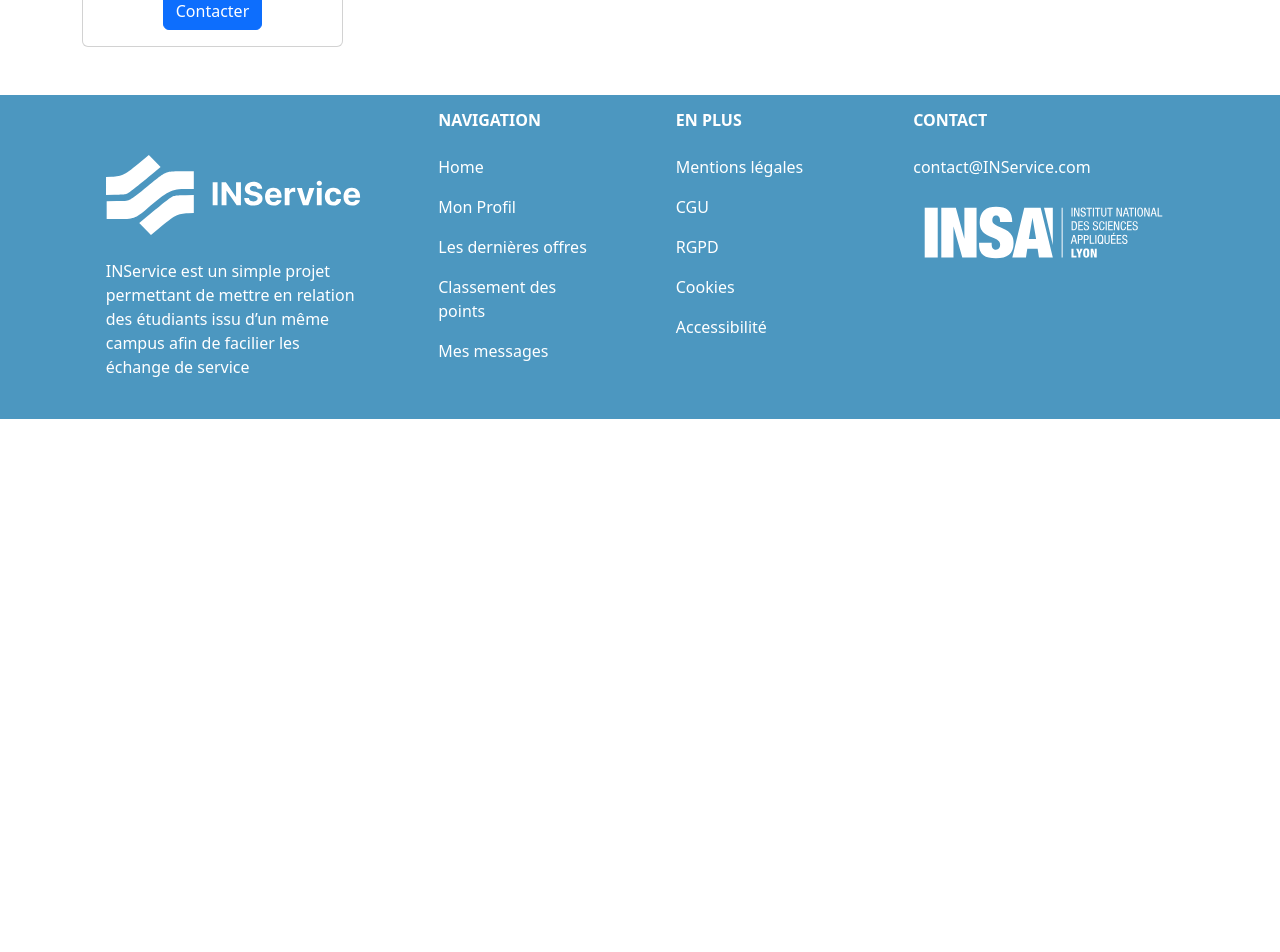
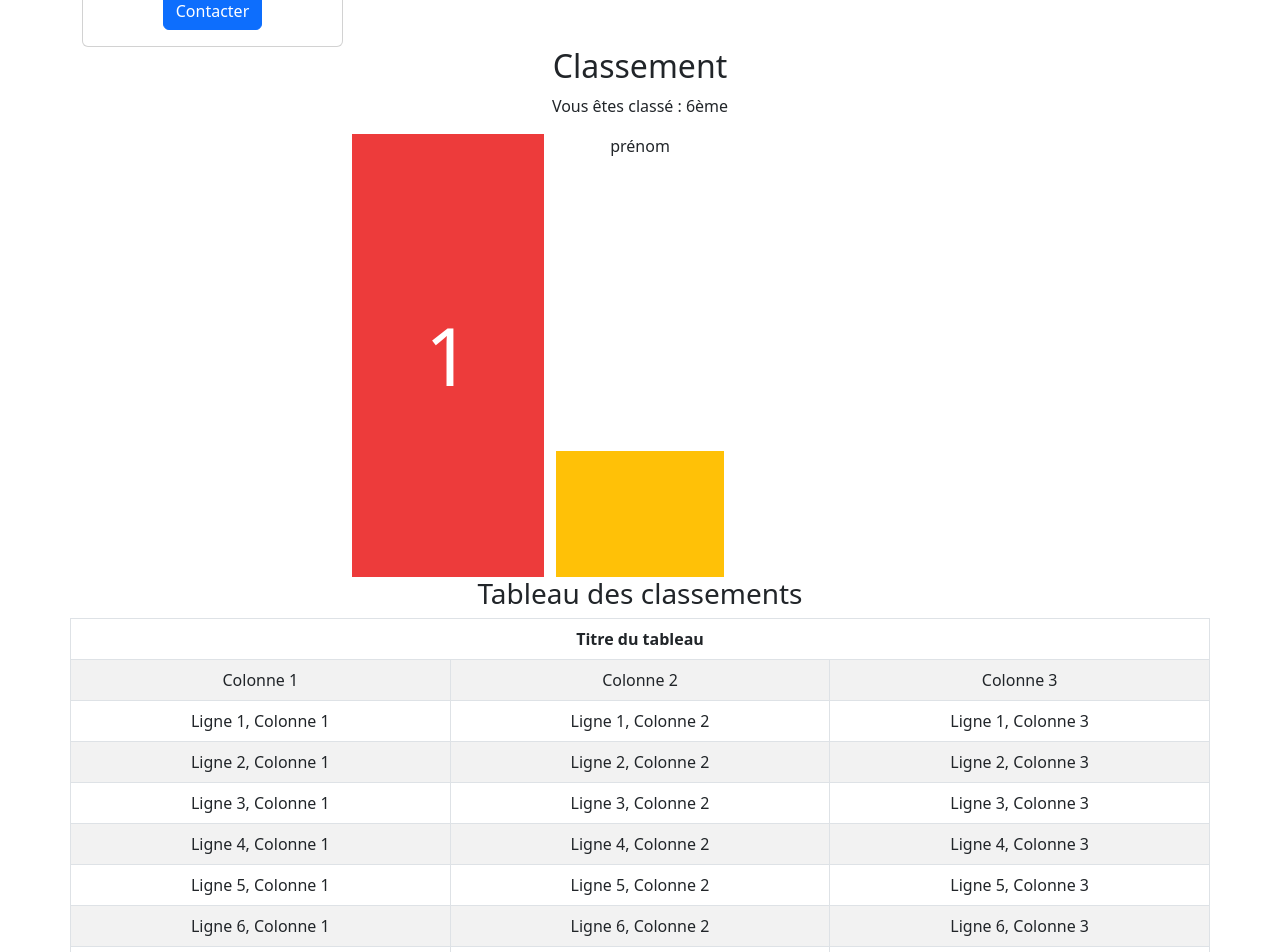
Before and after one commit to 28Pollux28/INServices, a React (Create React App) app in the folder frontend/: page / in a window 1280 px wide. Shown: the part 2840-3792 px from the top of the page. Before the commit the page ends 3259 px from the top, so only its background shows below. Built offline with nearby package versions, Linux system fonts and the light colour scheme.

Commit message:
début classement

```diff
--- a/frontend/src/App.js
+++ b/frontend/src/App.js
@@ -5,12 +5,14 @@ import RoutesTree from "./RoutesTree";
 import ResponsiveAppBar from "./component/Header/Header";
 import NavBar from "./component/Header/Header";
 import Footer from './component/Footer/Footer';
+import Classement from './component/Classement/Classement';
 
 function App() {
     return (
         <div className="App">
             <NavBar/>
             <RoutesTree/>
+            <Classement/>
             <Footer/>
         </div>
     );
--- /dev/null
+++ b/frontend/src/component/Classement/Classement.js
@@ -0,0 +1,99 @@
+import React from 'react';
+import { Container, Row, Col, Table, Card } from 'react-bootstrap';
+
+
+
+export default function App() {
+  const firstPlaceName = "John";
+  const secondPlaceName = "Emma";
+  const thirdPlaceName = "Michael";
+  return (
+    <Container>
+      <Row>
+        <div>
+        <h2>Classement</h2>
+        </div>
+      </Row>
+      <Row>
+        <div >
+        <p>Vous êtes classé : 6ème</p>
+        </div>
+      </Row>
+      <Row>
+        <div style={{ width: '600px', margin: '0 auto' }}>
+          <Container>
+            <Row>
+              <Col xs={12} md={4} style={{ backgroundColor: '#ED3B3B', height: '443px', display: 'flex', justifyContent: 'center', alignItems: 'center' }}>
+                <div class="podium-number text-white display-1 font-weight-bold">
+                  <span>1</span>
+                </div>
+              </Col>
+
+              <Col xs={12} md={4} className="d-flex flex-column" style={{ height: '443px' }}>
+                <div className="top-half" style={{ flexGrow: 7 }}>
+                  <span>prénom</span>
+                </div>
+                <div className="bottom-half bg-warning" style={{ flexGrow: 3 }}></div>
+              </Col>
+
+            </Row>
+          </Container>
+        </div>
+      </Row>
+      <Row>
+        <div >
+        <h3>Tableau des classements</h3>
+        </div>
+        <Table striped bordered>
+        <thead>
+          <tr>
+            <th colSpan="3">Titre du tableau</th>
+          </tr>
+        </thead>
+        <tbody>
+          <tr>
+            <td>Colonne 1</td>
+            <td>Colonne 2</td>
+            <td>Colonne 3</td>
+          </tr>
+          <tr>
+            <td>Ligne 1, Colonne 1</td>
+            <td>Ligne 1, Colonne 2</td>
+            <td>Ligne 1, Colonne 3</td>
+          </tr>
+          <tr>
+            <td>Ligne 2, Colonne 1</td>
+            <td>Ligne 2, Colonne 2</td>
+            <td>Ligne 2, Colonne 3</td>
+          </tr>
+          <tr>
+            <td>Ligne 3, Colonne 1</td>
+            <td>Ligne 3, Colonne 2</td>
+            <td>Ligne 3, Colonne 3</td>
+          </tr>
+          <tr>
+            <td>Ligne 4, Colonne 1</td>
+            <td>Ligne 4, Colonne 2</td>
+            <td>Ligne 4, Colonne 3</td>
+          </tr>
+          <tr>
+            <td>Ligne 5, Colonne 1</td>
+            <td>Ligne 5, Colonne 2</td>
+            <td>Ligne 5, Colonne 3</td>
+          </tr>
+          <tr>
+            <td>Ligne 6, Colonne 1</td>
+            <td>Ligne 6, Colonne 2</td>
+            <td>Ligne 6, Colonne 3</td>
+          </tr>
+          <tr>
+            <td>Ligne 7, Colonne 1</td>
+            <td>Ligne 7, Colonne 2</td>
+            <td>Ligne 7, Colonne 3</td>
+          </tr>
+        </tbody>
+      </Table>
+      </Row>
+    </Container>
+  );
+}
```
